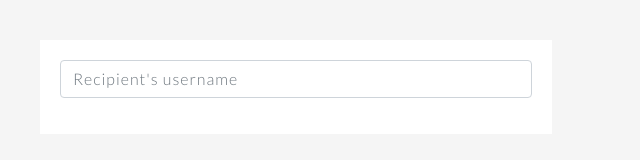
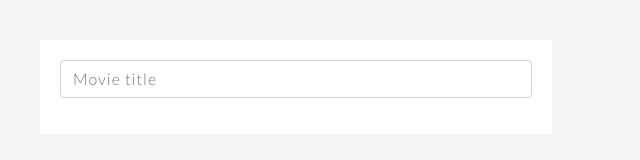
Before and after one commit to freejonm/allthemovies, a plain HTML site: page index.html in a window 1280 px wide. Shown: the full height of the page, 0-640 px from the left. Drawn offline with nearby package versions, Linux system fonts and the light colour scheme.

Commit message:
movie title placeholder text

```diff
--- a/index.html
+++ b/index.html
@@ -14,7 +14,7 @@
 <body>
     <div class="input-container">
         <div class="input-group mb-3">
-            <input type="text" class="form-control" placeholder="Recipient's username" aria-label="Recipient's username" aria-describedby="basic-addon2">
+            <input type="text" class="form-control" placeholder="Movie title" aria-label="Movie title" aria-describedby="basic-addon2">
 
       </div>
     </div>
```
